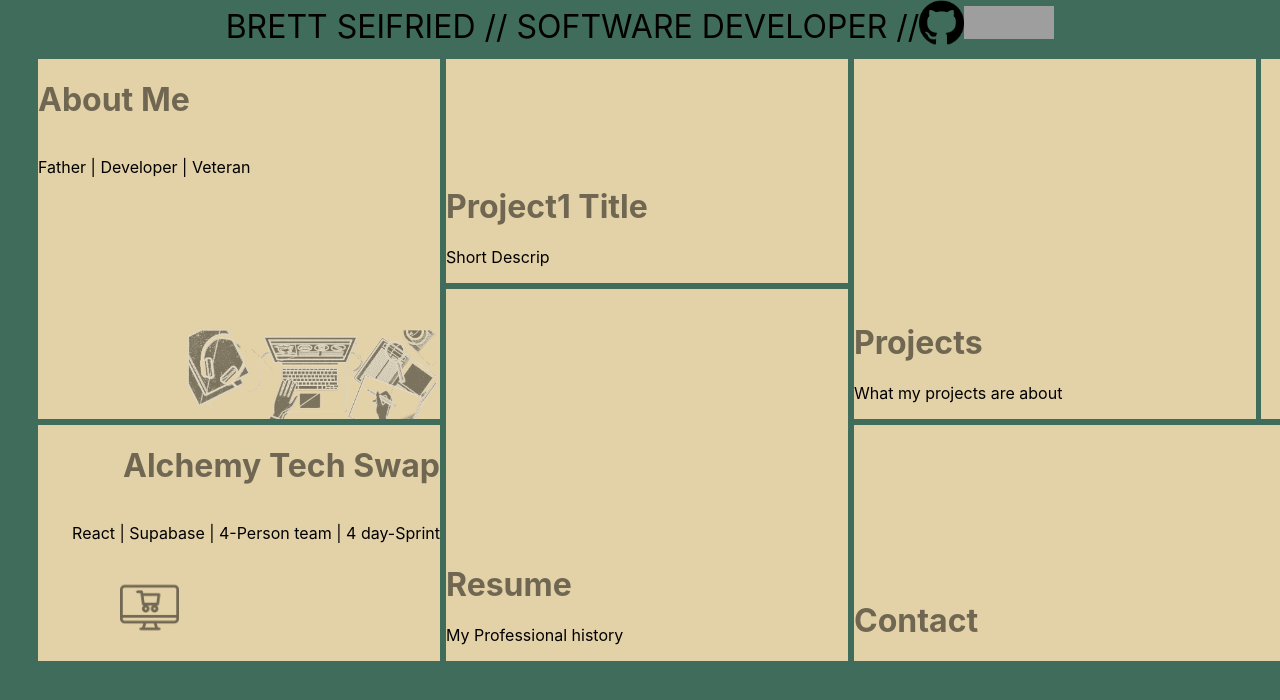
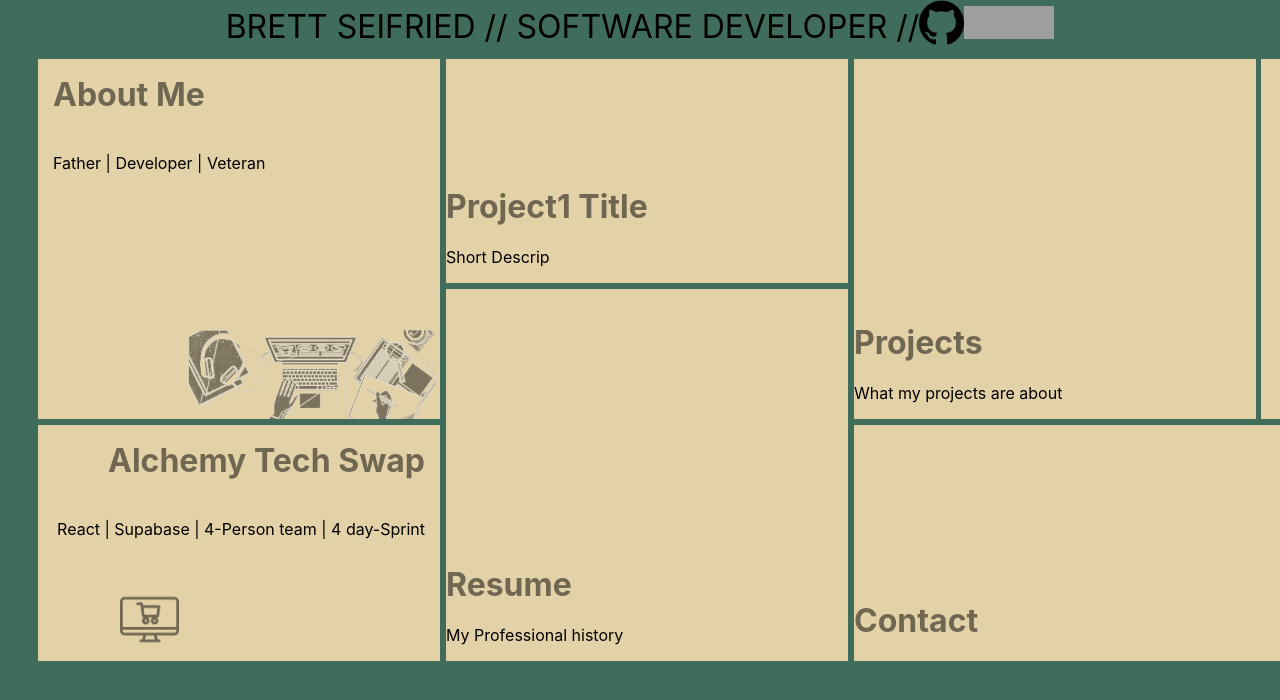
Before and after one commit to BrettSeifried/Portfolio, a React (Create React App) app: page / in a window 1280 px wide. Shown: the top 700 px of the page. Built offline with nearby package versions, Linux system fonts and the light colour scheme; grey boxes are pictures that could not be loaded.

Commit message:
fixed line spacing

```diff
--- a/src/Components/Body.css
+++ b/src/Components/Body.css
@@ -282,3 +282,8 @@ button {
     opacity: 0;
   }
 }
+
+.padding {
+  padding: 15px;
+  line-height: 0px;
+}
--- a/src/Components/projectThree/project3.css
+++ b/src/Components/projectThree/project3.css
@@ -11,7 +11,7 @@
 .shopping {
   display: flex;
   position: absolute;
-  top: 65%;
+  top: 70%;
   right: 65%;
   height: 25%;
   padding: 0px;
--- a/src/Views/AboutMe.js
+++ b/src/Views/AboutMe.js
@@ -13,8 +13,8 @@ export default function AboutMe() {
 
   return (
     <div onClick={ToggleClass} className={aboutme ? 'aboutme' : 'aboutmeBig'}>
-      <h1>About Me</h1>
-      <p>Father | Developer | Veteran</p>
+      <h1 className="padding">About Me</h1>
+      <p className="padding">Father | Developer | Veteran</p>
       <img className="computerSmall" src={computer} />
       <div className={hidden ? 'hidden' : 'aboutmeShow'}>
         <AboutMeDetails />
--- a/src/Views/Project2.js
+++ b/src/Views/Project2.js
@@ -12,8 +12,8 @@ export default function ProjectTwo() {
   };
   return (
     <div onClick={ToggleClass} className={project2 ? 'project2' : 'project2Big'}>
-      <h1>Github Messenger</h1>
-      <p>React | API | Context | Custom Hooks</p>
+      <h1 className="padding">Github Messenger</h1>
+      <p className="padding">React | API | Context | Custom Hooks</p>
       <img className="dm" src={DM} />
       <div className={hidden ? 'hidden' : 'project2Show'}>
         <ProjectTwoDetails />
--- a/src/Views/Project3.js
+++ b/src/Views/Project3.js
@@ -13,8 +13,8 @@ export default function Project3() {
 
   return (
     <div onClick={ToggleClass} className={project3 ? 'project3' : 'project3Big'}>
-      <h1>Alchemy Tech Swap</h1>
-      <p>React | Supabase | 4-Person team | 4 day-Sprint</p>
+      <h1 className="padding">Alchemy Tech Swap</h1>
+      <p className="padding">React | Supabase | 4-Person team | 4 day-Sprint</p>
       <img className="shopping" src={shopping} />
       <div className={hidden ? 'hidden' : 'project3Show'}>
         <ProjectThreeDetails />
```
